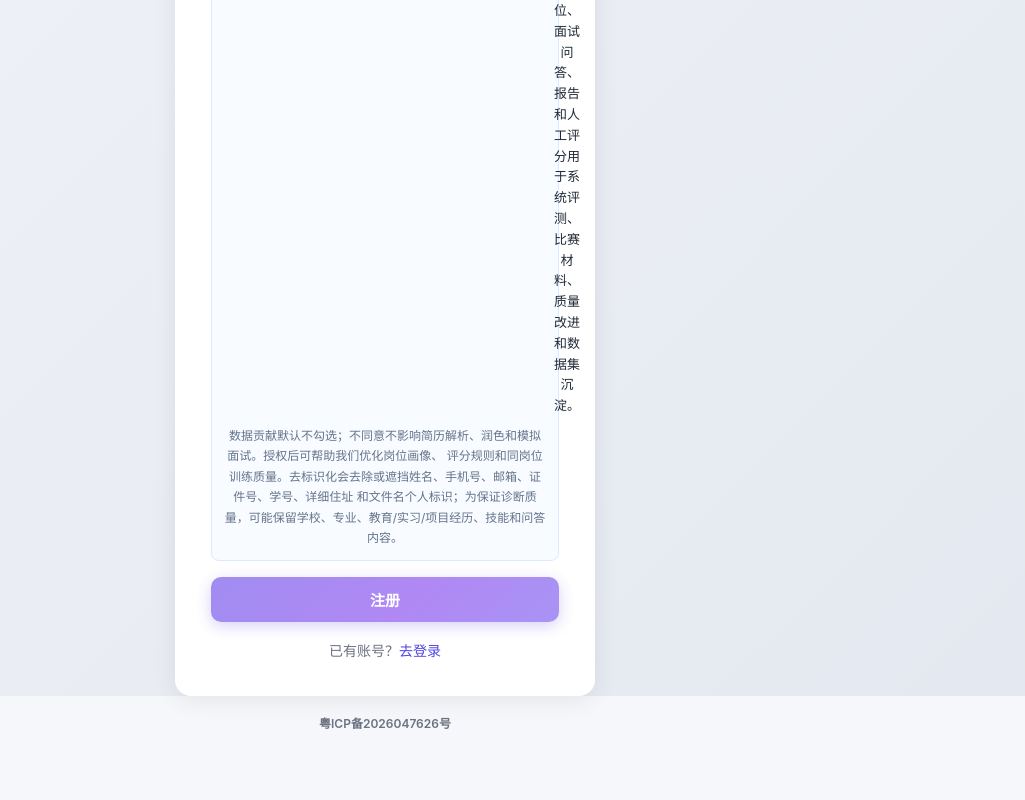
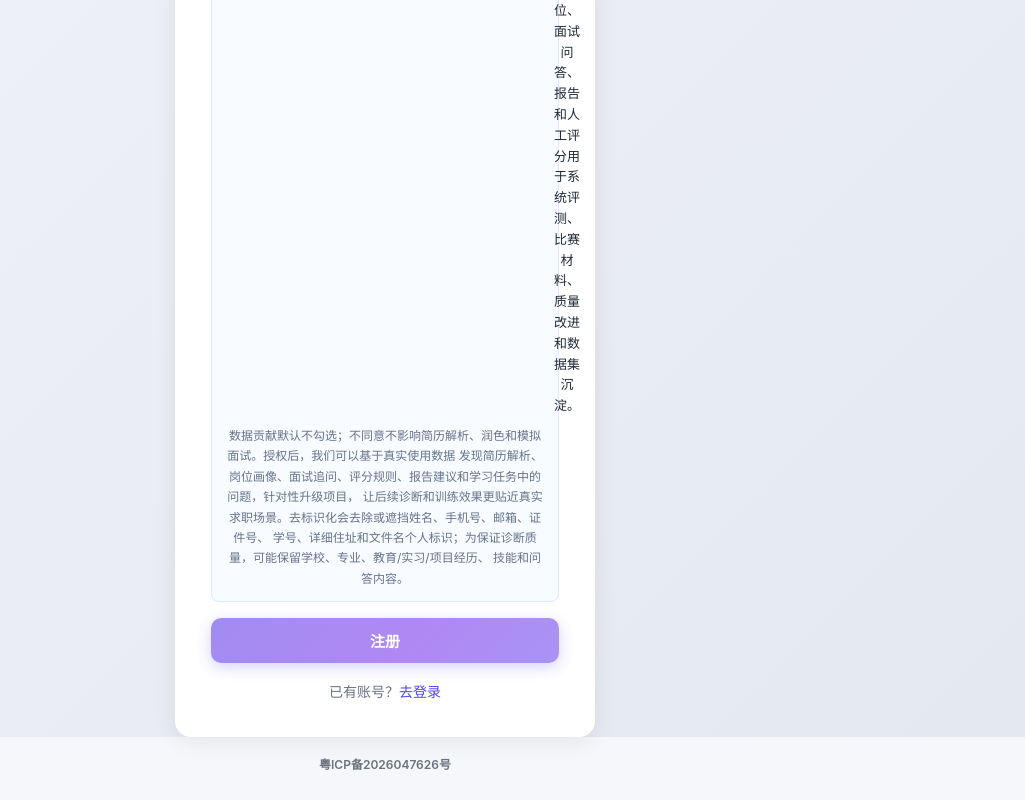
Before and after one commit to YiyuZh/ai-interview, a Vue app in the folder ai-interview-frontend/: page /register in a window 1280 px wide. Shown: the part 1275-2075 px from the top of the page, without its empty margins (255-1280 px from the left). Before the commit the page ends 2034 px from the top, so only its background shows below. Built offline with nearby package versions, Linux system fonts and the light colour scheme; no server answers.

Commit message:
docs: clarify data contribution benefits

```diff
--- a/ai-interview-frontend/src/components/CaseDataContributionCard.vue
+++ b/ai-interview-frontend/src/components/CaseDataContributionCard.vue
@@ -10,7 +10,9 @@
       <h3>把本次去标识化训练记录加入评测库</h3>
       <p>
         授权后，本次简历解析、学校/专业/项目或实习经历、目标岗位、面试问答、报告和人工评分可用于系统评测、
-        比赛材料、质量改进和数据集沉淀，帮助优化岗位画像、评分规则和同岗位训练质量。
+        比赛材料、质量改进和数据集沉淀。我们会用这些去标识化数据发现真实链路中的解析偏差、追问不足、
+        评分偏差和报告建议不够具体等问题，针对性升级岗位画像、追问策略、评分规则、报告建议和学习任务，
+        让后续诊断和训练效果更好、更贴近真实求职场景。
       </p>
       <p class="case-consent-note">
         我们会删除或遮挡姓名、手机号、邮箱、证件号、学号、详细住址和文件名个人标识；为保证诊断质量，
--- a/ai-interview-frontend/src/components/PrivacyConsentNotice.vue
+++ b/ai-interview-frontend/src/components/PrivacyConsentNotice.vue
@@ -31,9 +31,11 @@
     </label>
 
     <p class="privacy-note">
-      数据贡献默认不勾选；不同意不影响简历解析、润色和模拟面试。授权后可帮助我们优化岗位画像、
-      评分规则和同岗位训练质量。去标识化会去除或遮挡姓名、手机号、邮箱、证件号、学号、详细住址
-      和文件名个人标识；为保证诊断质量，可能保留学校、专业、教育/实习/项目经历、技能和问答内容。
+      数据贡献默认不勾选；不同意不影响简历解析、润色和模拟面试。授权后，我们可以基于真实使用数据
+      发现简历解析、岗位画像、面试追问、评分规则、报告建议和学习任务中的问题，针对性升级项目，
+      让后续诊断和训练效果更贴近真实求职场景。去标识化会去除或遮挡姓名、手机号、邮箱、证件号、
+      学号、详细住址和文件名个人标识；为保证诊断质量，可能保留学校、专业、教育/实习/项目经历、
+      技能和问答内容。
     </p>
     <p v-if="showDataContribution && dataContributionConsent" class="privacy-note privacy-note-positive">
       当前已沿用你的默认数据贡献授权；你也可以取消本次勾选，仅使用核心功能。
--- a/ai-interview-frontend/src/views/PrivacyPolicy.vue
+++ b/ai-interview-frontend/src/views/PrivacyPolicy.vue
@@ -39,8 +39,9 @@
         <p>
           你可以自愿选择是否允许平台将去标识化后的简历解析结果、学校/专业/项目或实习经历、目标岗位、
           面试问答、报告和人工评分用于系统评测、比赛材料、质量改进和数据集沉淀。开启后可以帮助我们
-          优化岗位画像、评分规则和同岗位训练质量。该授权默认不勾选；不同意不影响简历解析、润色、
-          模拟面试、报告和训练复盘。
+          基于真实使用数据发现简历解析、岗位画像、面试追问、评分规则、报告建议和学习任务中的问题，
+          针对性升级项目，让后续诊断和训练效果更好、更贴近真实求职场景。该授权默认不勾选；不同意
+          不影响简历解析、润色、模拟面试、报告和训练复盘。
         </p>
         <p>
           去标识化会去除或遮挡姓名、手机号、邮箱、证件号、学号、详细住址和文件名中的个人标识。
--- a/ai-interview-frontend/src/views/Profile.vue
+++ b/ai-interview-frontend/src/views/Profile.vue
@@ -175,7 +175,8 @@
             <h3 class="section-title">隐私与数据授权</h3>
             <p class="section-desc">
               基础隐私协议用于提供简历解析、润色、模拟面试、报告和训练复盘；推荐开启数据贡献计划，
-              帮助我们优化岗位画像、评分规则和同岗位训练质量，默认可撤回后续使用。
+              授权后我们可以基于真实使用数据发现解析、追问、评分、报告和学习任务中的问题，针对性升级项目，
+              让后续诊断和训练效果更贴近真实求职场景，默认可撤回后续使用。
             </p>
           </div>
           <span :class="['status-chip', privacyForm.privacy_agreed ? 'status-on' : 'status-off']">
```
Also changed, not shown: 2 other files (tests, documents, lock files or other folders).
